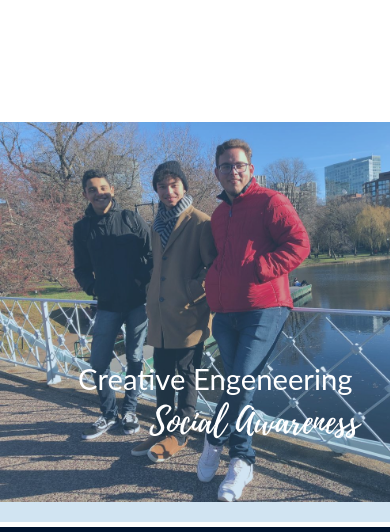
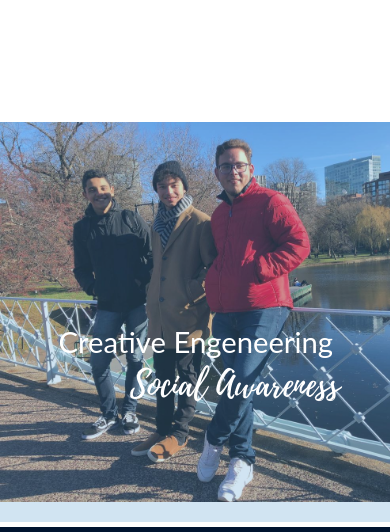
Before and after one commit to cebms/sciall, a plain HTML site: page index.html in a window 390 px wide. Shown: the part 312-844 px from the top of the page. Drawn offline with nearby package versions, Linux system fonts and the light colour scheme.

Commit message:
Update main.css

```diff
--- a/main.css
+++ b/main.css
@@ -266,9 +266,9 @@ a{
     }
     .banner-text{
         float: none;
-        margin-left: 20vw;
+        margin-left: 15vw;
         position: absolute;
-        bottom: 10%;
+        bottom: 15%;
     }
     .creative{
         font-size: 7.5vw;
```
